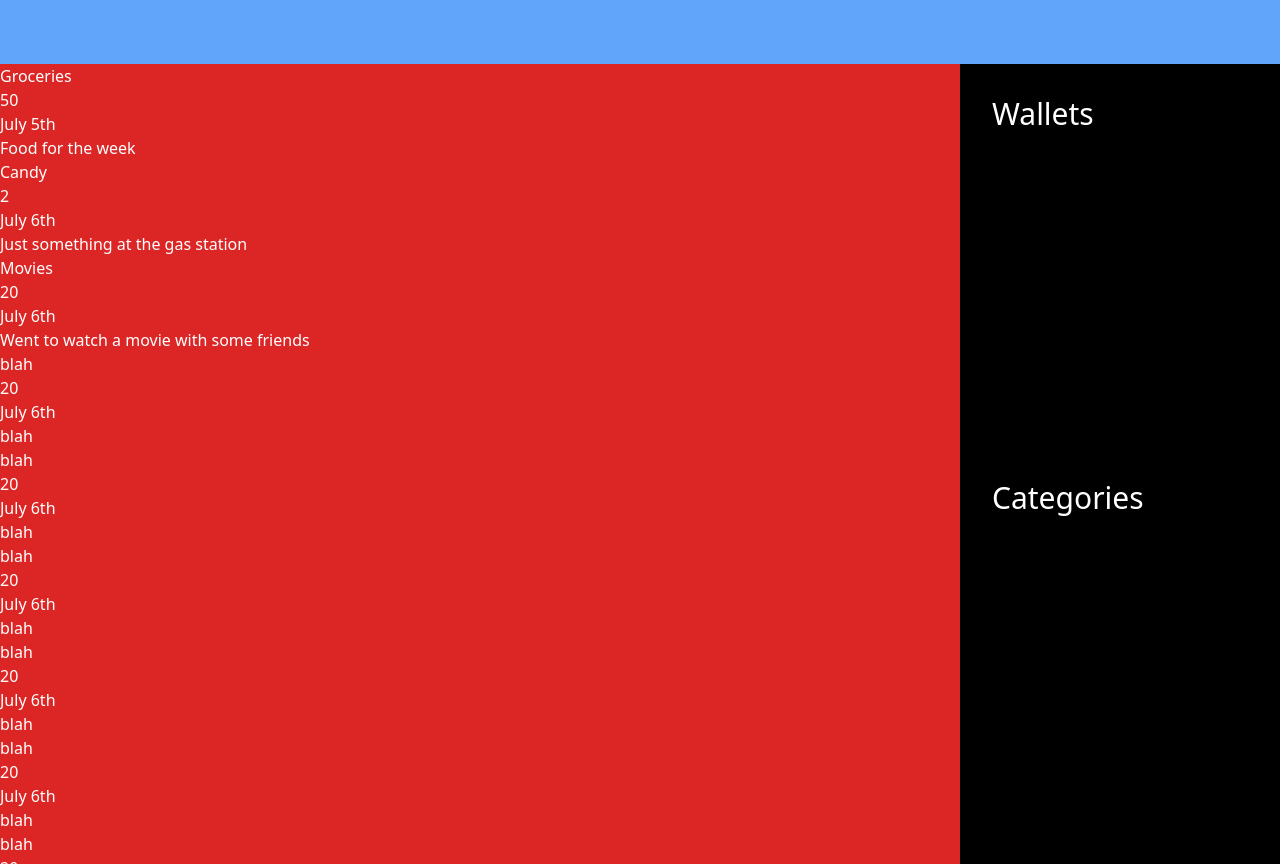
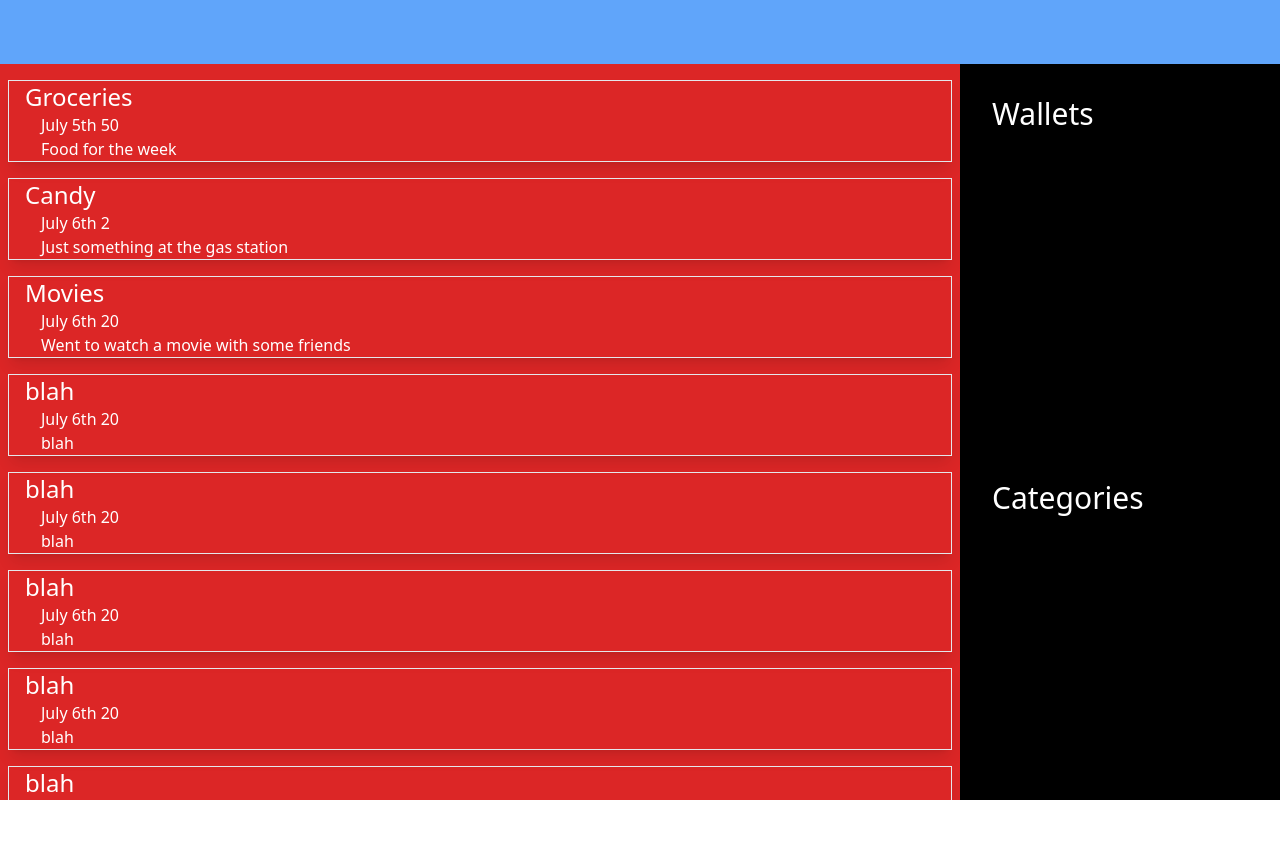
Before and after one commit to edenrosales/finance-tracker, a React (Create React App) app: page / in a window 1280 px wide. After the commit the page ends 800 px from the top, so only its background shows below. Built offline with nearby package versions, Linux system fonts and the light colour scheme.

Commit message:
Formatting Transactions and listing them
Additions to transactions:
- added boxes around each one
- added text
- added scrolling and dealing with overflow
- some general formatting to make it look better
:)

```diff
--- a/src/App.js
+++ b/src/App.js
@@ -4,6 +4,7 @@ import Mainscreen from './components/Mainscreen';
 import Rightbar from './components/Rightbar';
 import { useState } from 'react';
 import Transactions from './components/Transactions'
+import {Scrollbars} from 'react-custom-scrollbars-2'
 
 function App() {
   const [transactions, setTransactions] = useState([
@@ -101,7 +102,9 @@ function App() {
         </div>
         <div className="flex flex-row h-full w-full">
           <div className ="basis-3/4 bg-red-600 text-white overflow-y-auto">
-            <Transactions transactions={transactions}/>
+            <Scrollbars >
+              <Transactions transactions={transactions}/>
+            </Scrollbars>
           </div>
           <div className= "basis-1/4 bg-black text-white overflow-y-auto"><Rightbar/></div>
         </div>
--- a/src/components/Transaction.jsx
+++ b/src/components/Transaction.jsx
@@ -2,11 +2,11 @@ import React from "react";
 
 const Transaction = ({name,cost,date,note}) =>{
     return(
-        <div>
-            <div className="">{name}</div>
-            <div className="">{cost}</div>
-            <div className="">{date}</div>
-            <div className="bottom-2">{note}</div>
+        <div className="shadow-lg border px-4">
+            <div className=" font-medium text-2xl font-light">{name}</div>
+            <div className=" translate-x-4">{date} {cost}</div>
+            {/* <div className="translate-x-4">{date}</div> */}
+            <div className="translate-x-4">{note}</div>
         </div>
     );
 };
--- a/src/components/Transactions.jsx
+++ b/src/components/Transactions.jsx
@@ -3,9 +3,9 @@ import Transaction from './Transaction'
 
 const Transactions = ({transactions}) => {
     return(
-        <div>
+        <div className="flex flex-col space-y-4 py-4 px-2">
             {transactions.map((transactions)=>(
-                <Transaction name={transactions.name} cost={transactions.cost} date={transactions.date} note={transactions.note}/>
+                <Transaction className=""name={transactions.name} cost={transactions.cost} date={transactions.date} note={transactions.note}/>
             ))}
         </div>
     );
```
